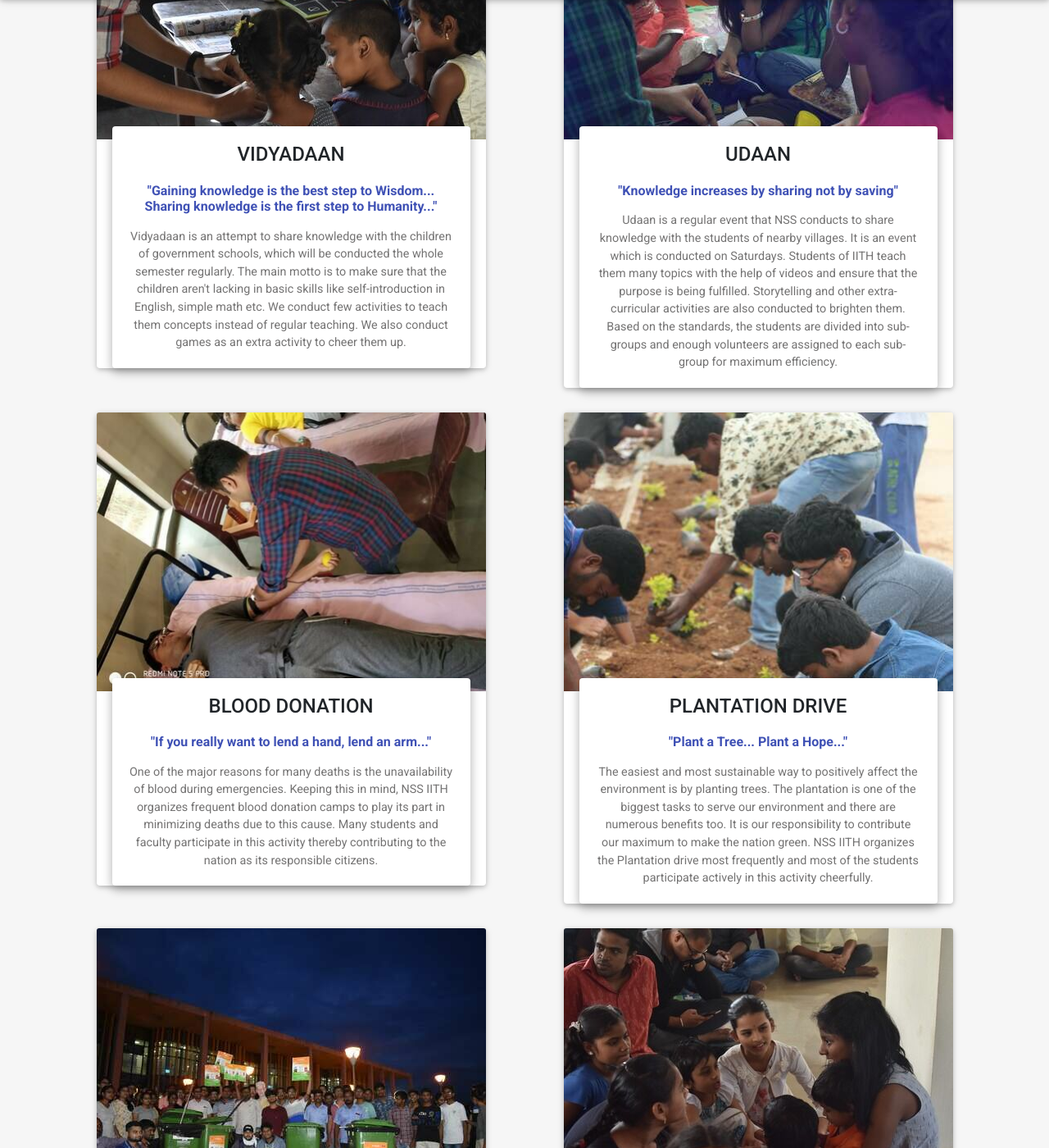
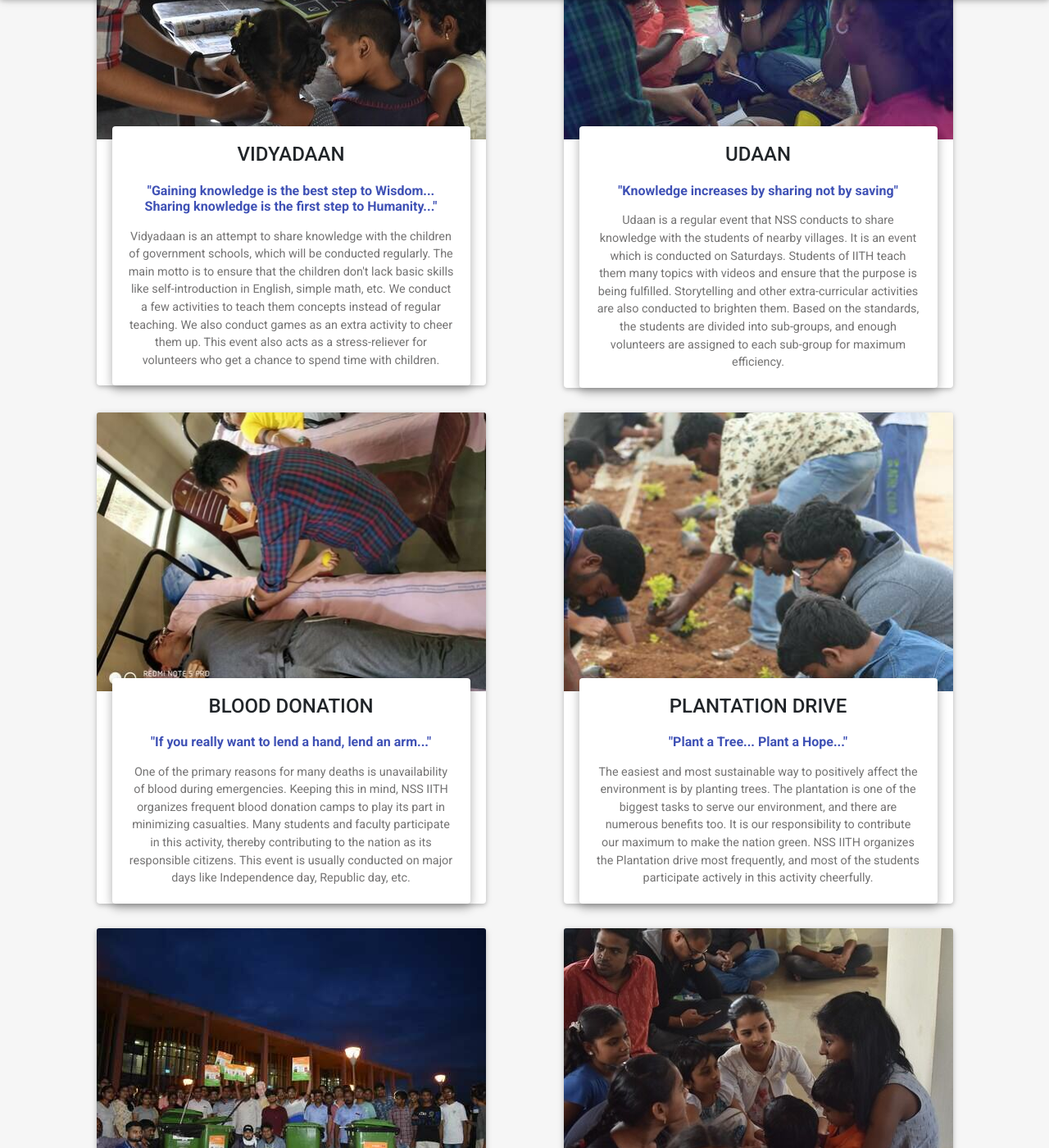
Before and after one commit to iith-nss/iith_nss_jekyll, a Jekyll site: the page built from events.html, in a window 1280 px wide and 1400 px high, scrolled down 350 px. Shown: the whole window at 82% size. Built offline with Jekyll 4.4.1, drawn with Linux system fonts in a browser that asks for light colours; nearby versions of some CDN libraries; some of the changed text lies outside the part shown.

Commit message:
updated events.html

```diff
--- a/events.html
+++ b/events.html
@@ -31,10 +31,8 @@
         <!-- Subtitle -->
         <h6 class="font-weight-bold indigo-text py-2">&quot;Gaining knowledge is the best step to Wisdom... Sharing knowledge is the first step to Humanity...&quot;</h6>
         <!-- Text -->
-        <p class="card-text">Vidyadaan is an attempt to share knowledge with the children of government schools, which will be
-          conducted the whole semester regularly. The main motto is to make sure that the children aren&#39;t lacking in basic
-          skills like self-introduction in English, simple math etc. We conduct few activities to teach them concepts instead
-          of regular teaching. We also conduct games as an extra activity to cheer them up.
+        <p class="card-text">Vidyadaan is an attempt to share knowledge with the children of government schools, which will be conducted regularly. The main motto is to ensure that the children don't lack basic skills like self-introduction in English, simple math, etc. We conduct a few activities to teach them concepts instead of regular teaching. We also conduct games as an extra activity to cheer them up. This event also acts as a stress-reliever for volunteers who get a chance to spend time with children.
+
         </p>
       </div>
     </div>
@@ -56,7 +54,7 @@
       <!-- Subtitle -->
       <h6 class="font-weight-bold indigo-text py-2">&quot;Knowledge increases by sharing not by saving&quot;</h6>
       <!-- Text -->
-      <p class="card-text">Udaan is a regular event that NSS conducts to share knowledge with the students of nearby villages. It is an event which is conducted on Saturdays. Students of IITH teach them many topics with the help of videos and ensure that the purpose is being fulfilled. Storytelling and other extra-curricular activities are also conducted to brighten them. Based on the standards, the students are divided into sub-groups and enough volunteers are assigned to each sub-group for maximum efficiency.
+      <p class="card-text">Udaan is a regular event that NSS conducts to share knowledge with the students of nearby villages. It is an event which is conducted on Saturdays. Students of IITH teach them many topics with videos and ensure that the purpose is being fulfilled. Storytelling and other extra-curricular activities are also conducted to brighten them. Based on the standards, the students are divided into sub-groups, and enough volunteers are assigned to each sub-group for maximum efficiency.
 
       </p>
     </div>
@@ -79,7 +77,7 @@
       <!-- Subtitle -->
       <h6 class="font-weight-bold indigo-text py-2">&quot;If you really want to lend a hand, lend an arm...&quot;</h6>
       <!-- Text -->
-      <p class="card-text">One of the major reasons for many deaths is the unavailability of blood during emergencies. Keeping this in mind, NSS IITH organizes frequent blood donation camps to play its part in minimizing deaths due to this cause. Many students and faculty participate in this activity thereby contributing to the nation as its responsible citizens.
+      <p class="card-text">One of the primary reasons for many deaths is unavailability of blood during emergencies. Keeping this in mind, NSS IITH organizes frequent blood donation camps to play its part in minimizing casualties. Many students and faculty participate in this activity, thereby contributing to the nation as its responsible citizens. This event is usually conducted on major days like Independence day, Republic day, etc.
 
       </p>
     </div>
@@ -102,7 +100,7 @@
       <!-- Subtitle -->
       <h6 class="font-weight-bold indigo-text py-2">&quot;Plant a Tree... Plant a Hope...&quot;</h6>
       <!-- Text -->
-      <p class="card-text">The easiest and most sustainable way to positively affect the environment is by planting trees. The plantation is one of the biggest tasks to serve our environment and there are numerous benefits too. It is our responsibility to contribute our maximum to make the nation green. NSS IITH organizes the Plantation drive most frequently and most of the students participate actively in this activity cheerfully.
+      <p class="card-text">The easiest and most sustainable way to positively affect the environment is by planting trees. The plantation is one of the biggest tasks to serve our environment, and there are numerous benefits too. It is our responsibility to contribute our maximum to make the nation green. NSS IITH organizes the Plantation drive most frequently, and most of the students participate actively in this activity cheerfully.
 
       </p>
     </div>
@@ -125,7 +123,7 @@
       <!-- Subtitle -->
       <h6 class="font-weight-bold indigo-text py-2">&quot;Cleanliness is Service...&quot;</h6>
       <!-- Text -->
-      <p class="card-text">Cleanliness may be defined to the emblem of purity of mind. It is the responsibility of every citizen to keep their surroundings clean. Swachhta hi Seva is an event conducted in the campus to ensure that the vicinity is clean and safe. Students attend this event in higher strengths and try their maximum to make the event successful.
+      <p class="card-text">Cleanliness may be defined as the emblem of purity of mind. If the vicinities are clean, the atmosphere becomes so fresh and lively. It is the responsibility of every citizen to keep their surroundings clean. Swachhta hi Seva is an event conducted in the campus to ensure that the vicinity is clean and safe. Students attend this event in higher strengths and try their maximum to make the event successful.
 
       </p>
     </div>
@@ -146,9 +144,9 @@
       <!-- Title -->
       <h4 class="card-title"><strong>ORPHANAGE VISIT</strong></h4>
       <!-- Subtitle -->
-      <h6 class="font-weight-bold indigo-text py-2"></h6>
+      <h6 class="font-weight-bold indigo-text py-2">"Shower love to those who need it.."</h6>
       <!-- Text -->
-      <p class="card-text">Many children have more hunger for love than the hunger for food. It is easier to donate food than to shower love. Upon noticing that children from orphanages need a better company to play with or to share their thoughts with, We, NSS IITH students felt that orphanage visit will be helpful for them. Hence, we started this event and found students who participated expressed their contentment and great satisfaction.
+      <p class="card-text">Many children have more hunger for love than the hunger for food. It is easier to donate food than to shower love. Upon noticing that children from orphanages need a better company to play with or share their thoughts with, We, NSS IITH students, felt that orphanage visits would help them. Hence, we started this event and found students who participated expressed their contentment.
 
       </p>
     </div>
@@ -171,7 +169,7 @@
       <!-- Subtitle -->
       <h6 class="font-weight-bold indigo-text py-2"></h6>
       <!-- Text -->
-      <p class="card-text">CID is a compulsory course that every student of IITH should complete before graduation. Since keeping the surroundings clean is everyone's responsibility, it is made a common compulsory course. It is conducted once a semester by NSS IITH so that every student gets a chance to complete the course as well as their role.
+      <p class="card-text">CID is a compulsory course that every student of IITH should complete before graduation. Since keeping the surroundings clean is everyone's responsibility, it is made a common mandatory course. It is conducted once a semester by NSS IITH so that every student gets a chance to complete the course as well as their role.
 
       </p>
     </div>
@@ -194,7 +192,7 @@
       <!-- Subtitle -->
       <h6 class="font-weight-bold indigo-text py-2"></h6>
       <!-- Text -->
-      <p class="card-text">Registration day is majorly to guide the freshers every year to complete the process of registration without any hiccups. Academic blocks are organized carefully and enough volunteers for each and every section to seek help are provided by NSS. Students help the freshers and their parents with their doubts attentively.
+      <p class="card-text">Registration day is majorly to guide the freshers every year to complete the process of registration without any hiccups. Academic blocks are organized carefully, and enough volunteers for each and every section to seek help are provided by NSS. Students help the freshers and their parents with their doubts attentively.
 
       </p>
     </div>
@@ -217,7 +215,7 @@
       <!-- Subtitle -->
       <h6 class="font-weight-bold indigo-text py-2"></h6>
       <!-- Text -->
-      <p class="card-text">Convocation is a major event that is conducted every year to give a proper and cheerful send-off to the graduating students. NSS IITH organizes the event properly and ensures that the graduating students get satisfied with it and leave the campus happily.
+      <p class="card-text">Convocation is an important event conducted every year to give a proper and cheerful send-off to the graduating students. NSS IITH organizes the event and ensures that the graduating students get satisfied and leave the campus with beautiful memories.
 
       </p>
     </div>
@@ -240,7 +238,7 @@
       <!-- Subtitle -->
       <h6 class="font-weight-bold indigo-text py-2"></h6>
       <!-- Text -->
-      <p class="card-text">Many events like essay writing, poster making, slogan writing, video making are conducted online by NSS on many occasions. These events are conducted quite often to improve the skills of students and the top students also get rewarded.
+      <p class="card-text">Events such as essay writing, poster making, slogan writing, video making, and many more are conducted online by NSS on many occasions. These events are conducted quite often to improve the skills of students, and the students with best entries also get rewarded.
 
       </p>
     </div>
@@ -263,7 +261,7 @@
       <!-- Subtitle -->
       <h6 class="font-weight-bold indigo-text py-2">&quot;Stay Fit, Stay Healthy&quot;</h6>
       <!-- Text -->
-      <p class="card-text">Fitness has a major influence on our health. To ensure that the students stay healthy, NSS organises FIT India frequently. Many students as well as faculty members participate in this event and make it delightful.
+      <p class="card-text">Fitness has a significant influence on our health. To ensure that the students stay healthy, NSS organizes FIT India frequently. Many students, as well as faculty members, participate in this event and make it delightful.
 
       </p>
     </div>
@@ -286,8 +284,7 @@
       <!-- Subtitle -->
       <h6 class="font-weight-bold indigo-text py-2"></h6>
       <!-- Text -->
-      <p class="card-text">Weed Removal drive is an event, conducted by NSS IITH, to control the increasing number of weeds, which inhibits the growth of other useful plants. Threat of snakes and other unfriendly creatures is increasing, due to these weeds.
-        Doing this activity is nothing less than saving ourselves.
+      <p class="card-text">Weed Removal drive is an event conducted by NSS IITH to control the increasing number of weeds, which inhibits the growth of other useful plants. The threat of snakes and other unfriendly creatures is increasing due to these weeds. Doing this activity is nothing less than saving ourselves.
 
       </p>
     </div>
@@ -305,7 +302,7 @@
       <!-- Subtitle -->
       <h6 class="font-weight-bold indigo-text py-2">&quot;Be a part of the Solution... Not a part of the Pollution...&quot;</h6>
       <!-- Text -->
-      <p class="card-text">It is known that plastic causes damage to the environment in many ways. One alone, cannot achieve the target of saving the world from this issue, instead many people with coordination can do it. So NSS IITH acts as a platform by conducting this campaign to let students hold their hands and handle this issue unitedly.
+      <p class="card-text">It is known that plastic causes damage to the environment. One alone cannot achieve the target of saving the world from this issue; instead, many people with coordination can do it. So NSS IITH acts as a platform by conducting this campaign to let students hold their hands and handle this issue unitedly.
 
       </p>
     </div>
@@ -323,8 +320,7 @@
       <!-- Subtitle -->
       <h6 class="font-weight-bold indigo-text py-2">&quot;Make a life better with Donation&quot;</h6>
       <!-- Text -->
-      <p class="card-text">Clothing is one of the basic needs for survival.
-        During the times of natural calamities, many people lack this basic need. NSS IITH organizes this event of collecting clothes from students and donating them to the people who are in need.
+      <p class="card-text">Clothing is one of the basic survival needs. During times of natural calamities, many people lack this basic need. NSS IITH organizes this event of collecting clothes from students and donating them to the people in need. By helping one person, you cannot change the whole world, but you can change the world for that one person.
 
       </p>
     </div>
```
